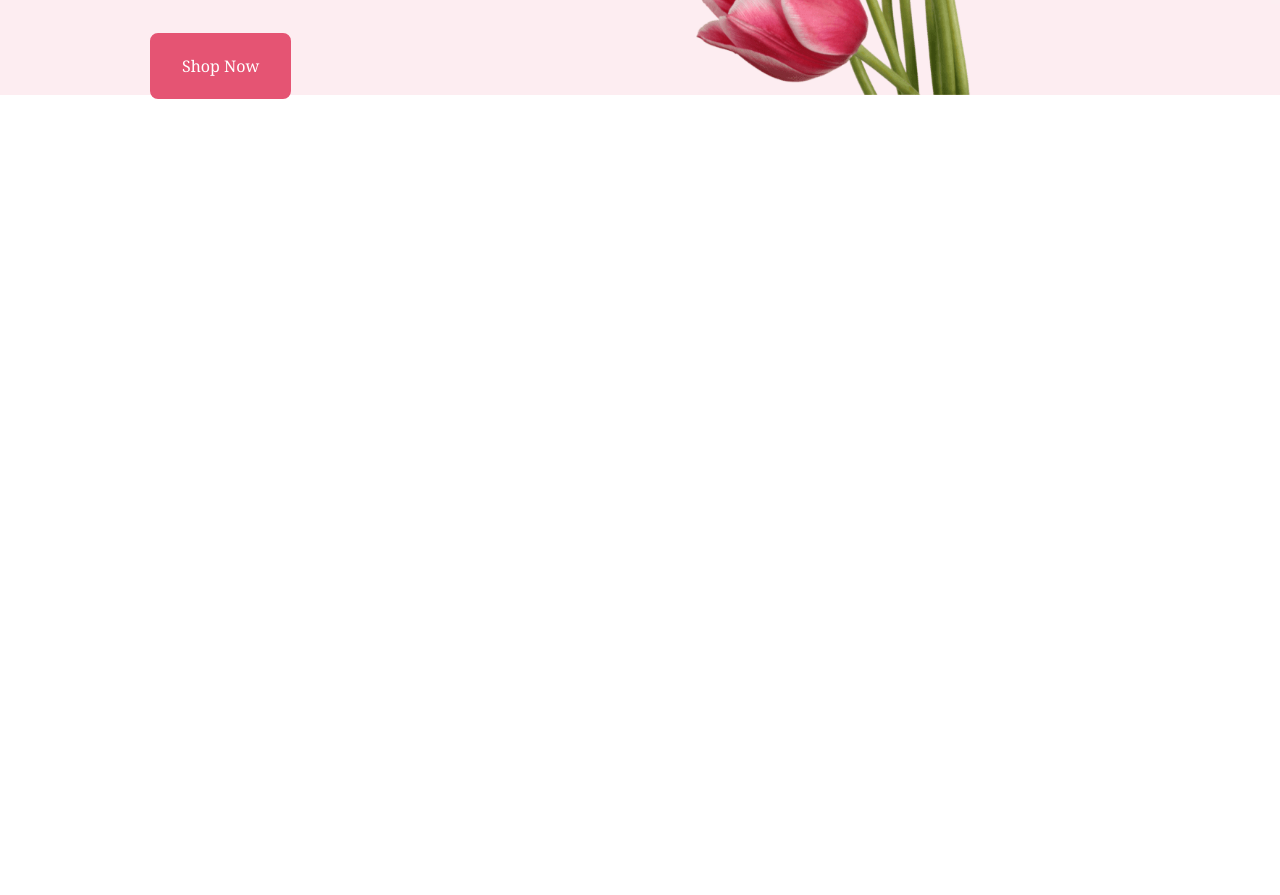
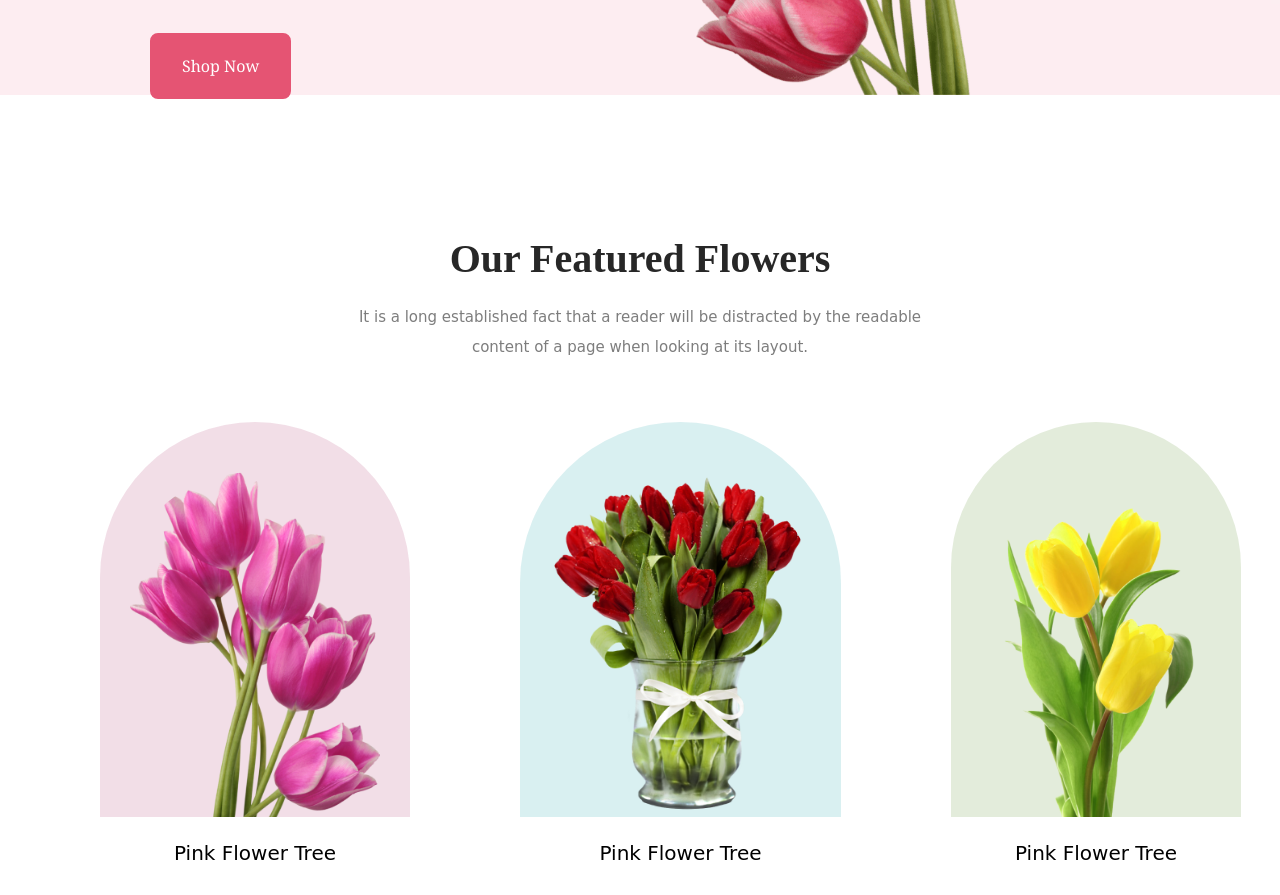
Before and after one commit to tanjimahmed14/first-assignment, a plain HTML site: page index.html in a window 1280 px wide. Shown: the part 505-1400 px from the top of the page. Before the commit the page ends 800 px from the top, so only its background shows below. Drawn offline with Linux system fonts and the light colour scheme.

Commit message:
new code add

```diff
--- a/index.html
+++ b/index.html
@@ -30,7 +30,29 @@
         </div>
     </header>
     <div class="featured-contant">
+        <h1 class="bold-black">Our Featured Flowers</h1>
+        <p class="normal-white">It is a long established fact that a reader will be distracted by the readable
+            <br>content
+            of a page when looking
+            at its layout.
+        </p>
+    </div>
 
+    <section>
+        <div class="row">
+            <div class="clm">
+                <img class="clm-pic1" src="Flower Asset/pngwing 6.png" alt="">
+                <p class="p-center">Pink Flower Tree</p>
+            </div>
+            <div class="clm">
+                <img class="clm-pic2" src=" Flower Asset/pngwing 8.png" alt="">
+                <p class="p-center">Pink Flower Tree</p>
+            </div>
+            <div class="clm">
+                <img class="clm-pic3" src="Flower Asset/pngwing 7.png" alt="">
+                <p class="p-center">Pink Flower Tree</p>
+            </div>
         </div>
+    </section>
 
 </html>
--- a/style.css
+++ b/style.css
@@ -60,19 +60,74 @@ button.shop-now hover {
 
 }
 
+.bold-black {
+    color: #272727;
+    text-align: center;
+    font-family: Lato;
+    font-size: 40px;
+    font-style: normal;
+    font-weight: 800;
+    line-height: normal;
+}
+
+h1.bold-black {
+    font-family: serif;
+    padding: 20px;
+}
+
+.normal-white {
+
+    line-height: 30px;
+    font-size: 15px;
+    color: rgba(39, 39, 39, 0.60);
+    font-family: cursive;
+    margin-bottom: 50px;
+}
+
 .row {
     display: flex;
+    padding: 10px;
 }
 
-.clm-rpw {
 
-    margin-left: 80px;
-    width: 210px;
-    height: 300px;
-    flex-shrink: 0
+.clm {
+    margin-right: 20px;
+    margin-left: 90px;
 }
 
-.row-img {
-  ;
+img.clm-pic1 {
+    width: 250px;
+    background: red;
+    padding-top: 50px;
+    padding-left: 30px;
+    padding-right: 30px;
+    border-radius: 300px 300px 0px 0px;
+    background: rgba(167, 33, 98, 0.15)
+}
 
+img.clm-pic2 {
+    width: 261px;
+    background: red;
+    padding-top: 50px;
+    padding-left: 30px;
+    padding-right: 30px;
+    border-radius: 300px 300px 0px 0px;
+    background: rgba(5, 151, 160, 0.15);
 }
+
+img.clm-pic3 {
+    width: 230px;
+    background: red;
+    padding-top: 50px;
+    padding-left: 30px;
+    padding-right: 30px;
+    border-radius: 300px 300px 0px 0px;
+    background: rgba(71, 125, 17, 0.15);
+}
+
+p.p-center {
+    text-align: center;
+    margin: 20px;
+    font-family: cursive;
+    font-size: 20px;
+}
```
